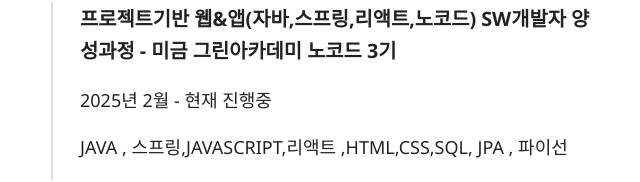
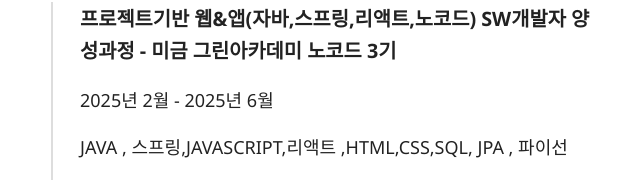
Before and after one commit to aaljo222/resume-modify, a React (Create React App) app: page / in a window 1280 px wide. Shown: the part 4596-4778 px from the top of the page, without its empty margins (616-1256 px from the left). Built offline with nearby package versions, Linux system fonts and the light colour scheme.

Commit message:
Update Data.js

```diff
--- a/src/Schemas/Data.js
+++ b/src/Schemas/Data.js
@@ -216,7 +216,7 @@
       {
         name: "프로젝트기반 웹&앱(자바,스프링,리액트,노코드) SW개발자 양성과정",
         company: "미금 그린아카데미 노코드 3기",
-        period: "2025년 2월 -  현재 진행중",
+        period: "2025년 2월 - 2025년 6월",
         description: [
           "JAVA , 스프링,JAVASCRIPT,리액트 ,HTML,CSS,SQL, JPA , 파이선"
         ],
```
